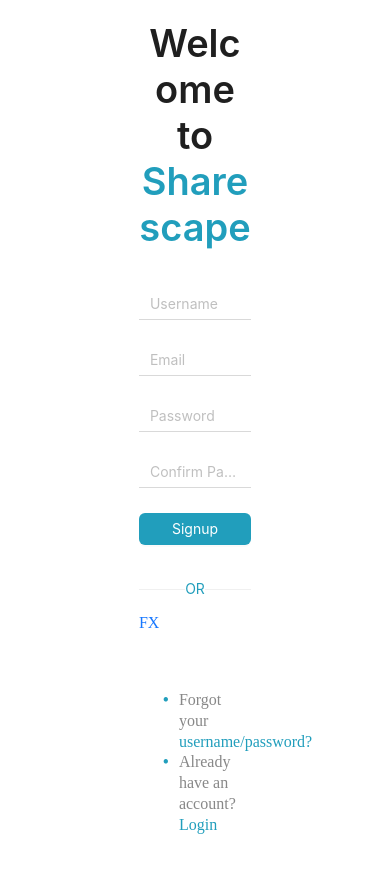
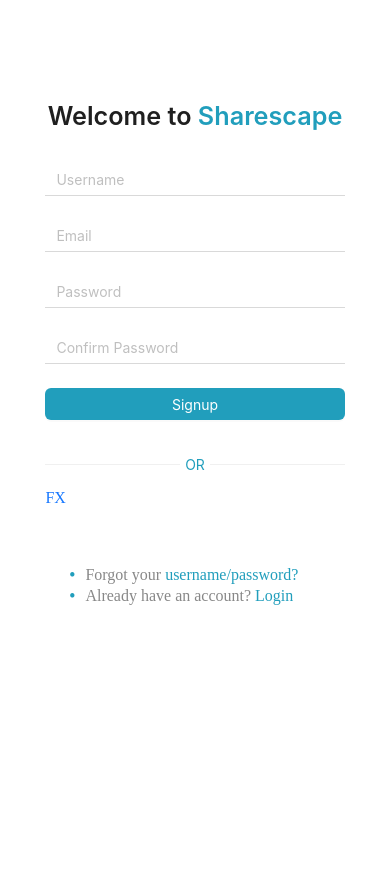
Before and after one commit to TheCoderSingh/sharescape, a Next.js app: page /signup in a window 390 px wide. Shown: the top 872 px of the page. Built offline with nearby package versions, Linux system fonts and the light colour scheme.

Commit message:
Fix styling issues

```diff
--- a/app/globals.css
+++ b/app/globals.css
@@ -22,11 +22,24 @@
   border-radius: 0%;
 }
 
+.signup input:focus {
+  box-shadow: none;
+}
+
 .signup button {
   width: 100%;
   background: #219ebc;
   color: #fff;
   border: none;
+  transition: background 0.2s cubic-bezier(0.645, 0.045, 0.355, 1);
+}
+
+.signup button:hover {
+  background: #023047;
+}
+
+.signup button:hover span {
+  color: #fff;
 }
 
 .input::placeholder {
@@ -54,12 +67,12 @@
 }
 
 .forgot ul li::before {
-  content: "\2022"; /* Add content: \2022 is the CSS Code/unicode for a bullet */
-  color: #219ebc; /* Change the color */
-  font-weight: bold; /* If you want it to be bold */
+  content: "\2022";
+  color: #219ebc;
+  font-weight: bold;
   display: inline-block; /* Needed to add space between the bullet and the text */
-  width: 1em; /* Also needed for space (tweak if needed) */
-  margin-left: -1em; /* Also needed for space (tweak if needed) */
+  width: 1em; /* Also needed for space */
+  margin-left: -1em; /* Also needed for space */
 }
 
 .signup-socials {
@@ -78,3 +91,40 @@
   word-break: normal;
   color: #219ebc;
 }
+
+@media screen and (max-width: 1400px) {
+  .signup {
+    max-width: 40%;
+  }
+}
+
+@media screen and (max-width: 992px) {
+  .signup {
+    max-width: 60%;
+  }
+
+  .signup h1 {
+    font-size: 1.8em;
+  }
+}
+
+@media screen and (max-width: 768px) {
+  .signup {
+    max-width: 80%;
+  }
+
+  .signup h1 {
+    font-size: 2.5em;
+  }
+}
+
+@media screen and (max-width: 576px) {
+  .signup {
+    justify-content: start;
+    margin-top: 80px;
+  }
+
+  .signup h1 {
+    font-size: 1.8em;
+  }
+}
--- a/app/signup/page.js
+++ b/app/signup/page.js
@@ -32,13 +32,13 @@ const Signup = () => {
           <Input placeholder="Username" />
         </Form.Item>
         <Form.Item name="email">
-          <Input placeholder="Email" />
+          <Input type="email" placeholder="Email" />
         </Form.Item>
         <Form.Item name="password">
-          <Input placeholder="Password" />
+          <Input type="password" placeholder="Password" />
         </Form.Item>
         <Form.Item name="confirm">
-          <Input placeholder="Confirm Password" />
+          <Input type="password" placeholder="Confirm Password" />
         </Form.Item>
         <Button>Signup</Button>
       </Form>
```
